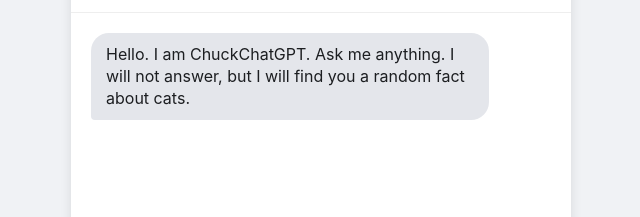
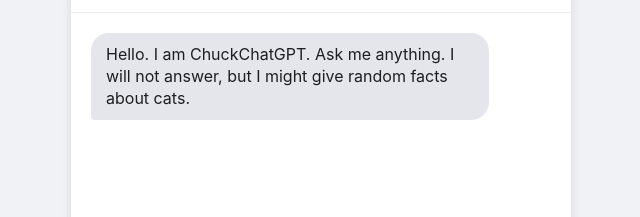
Before and after one commit to chuckchatgpt/chuckchatgpt.github.io, a plain HTML site: page index.html in a window 1280 px wide. Shown: the part 180-397 px from the top of the page, 319-959 px from the left. Drawn offline with Linux system fonts and the light colour scheme; no server answers.

Commit message:
Add files via upload

```diff
--- a/index.html
+++ b/index.html
@@ -16,7 +16,7 @@
 
         <div id="chat-window">
             <div class="message bot-message">
-                Hello. I am ChuckChatGPT. Ask me anything. I will not answer, but I will find you a random fact about cats.
+                Hello. I am ChuckChatGPT. Ask me anything. I will not answer, but I might give random facts about cats.
             </div>
         </div>
 
```
